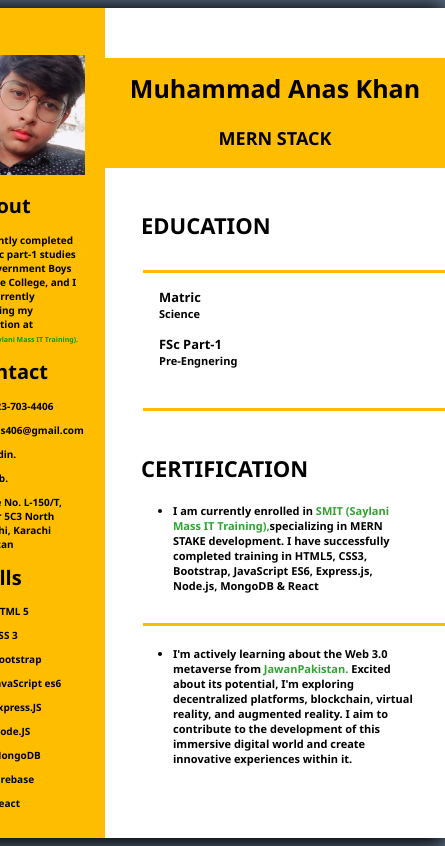
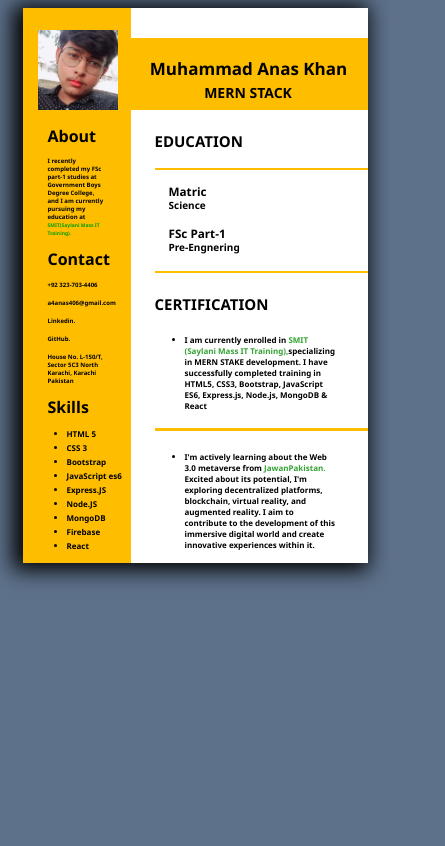
Before and after one commit to anaskhancodes/React-resume-cv, a React (Create React App) app: page / in a window 390 px wide. Shown: the whole page, 445 px wide, since content can reach past the window. Built offline with nearby package versions, Linux system fonts and the light colour scheme.

Commit message:
Responsive

```diff
--- a/src/index.css
+++ b/src/index.css
@@ -7,6 +7,7 @@ body {
   background-color: rgb(93, 113, 138);
   display: flex;
   justify-content: center;
+  overflow-x: hidden;
 }
 .my-custom-font {
   font-family: 'Source Sans Pro', sans-serif;
@@ -56,3 +57,20 @@ body {
     margin-left: 20px;
   }
 }
+
+@media only screen and (max-width: 550px){
+  .resume{
+    width: 345px;
+    height: 555px;
+  }
+  .right-info{
+    width: 108px;
+    height: 555px;
+  }
+  .resume .right-info img{
+    width: 80px;
+    height: 80px;
+    margin-top: 22px;
+    margin-left: 15px;
+  }
+}
--- a/src/info.css
+++ b/src/info.css
@@ -73,3 +73,32 @@ ul li{
         margin-left: 7px;
     }
 }
+
+
+@media only screen and (max-width: 550px){
+    .about{
+        font-size: 16px;
+    }
+
+    p{
+        font-size: 6px;
+        margin-top: 10px;
+    }
+    p span{
+        font-size: 5px;
+    }
+    .contact{
+        font-size: 16px;
+    }
+    .skills{
+        font-size: 16px;
+    }
+    ul {
+        font-size: 8px;
+        margin-left: 4px;
+    }
+
+    ul li{
+        margin-top: 3px;
+    }
+}
--- a/src/self.css
+++ b/src/self.css
@@ -140,9 +140,66 @@ hr {
         margin-left: 214px;
         font-size: 11px;
     }
-    .certi-ul{
+
+    .certi-ul {
         margin-left: -112px;
         margin-right: 30px;
         font-size: 11px;
     }
 }
+
+
+@media only screen and (max-width: 550px) {
+    .self-name {
+        width: 238px;
+        font-size: 17px;
+        margin-left: 107px;
+        margin-top: -525px;
+    }
+
+    .self-work {
+        width: 239px;
+        height: 35px;
+        font-size: 14px;
+        margin-left: 106px;
+        margin-top: -52px;
+    }
+
+    .education {
+        margin-left: 132px;
+        margin-top: 21px;
+        font-size: 15px;
+    }
+
+    .certi {
+        margin-left: 132px;
+        margin-top: 21px;
+        font-size: 15px;
+    }
+
+    hr {
+        width: 213px;
+        height: 2px;
+        margin-left: 132px;
+        margin-top: 17px;
+    }
+
+    .hr2 {
+        width: 213px;
+        height: 2px;
+        margin-left: 132px;
+        margin-top: 17px;
+    }
+
+    .eduaction-info {
+        margin-top: 13px;
+        margin-left: 146px;
+        font-size: 10px;
+    }
+
+    .certi-ul {
+        margin-left: -178px;
+        margin-right: 30px;
+        font-size: 8px;
+    }
+}
```
